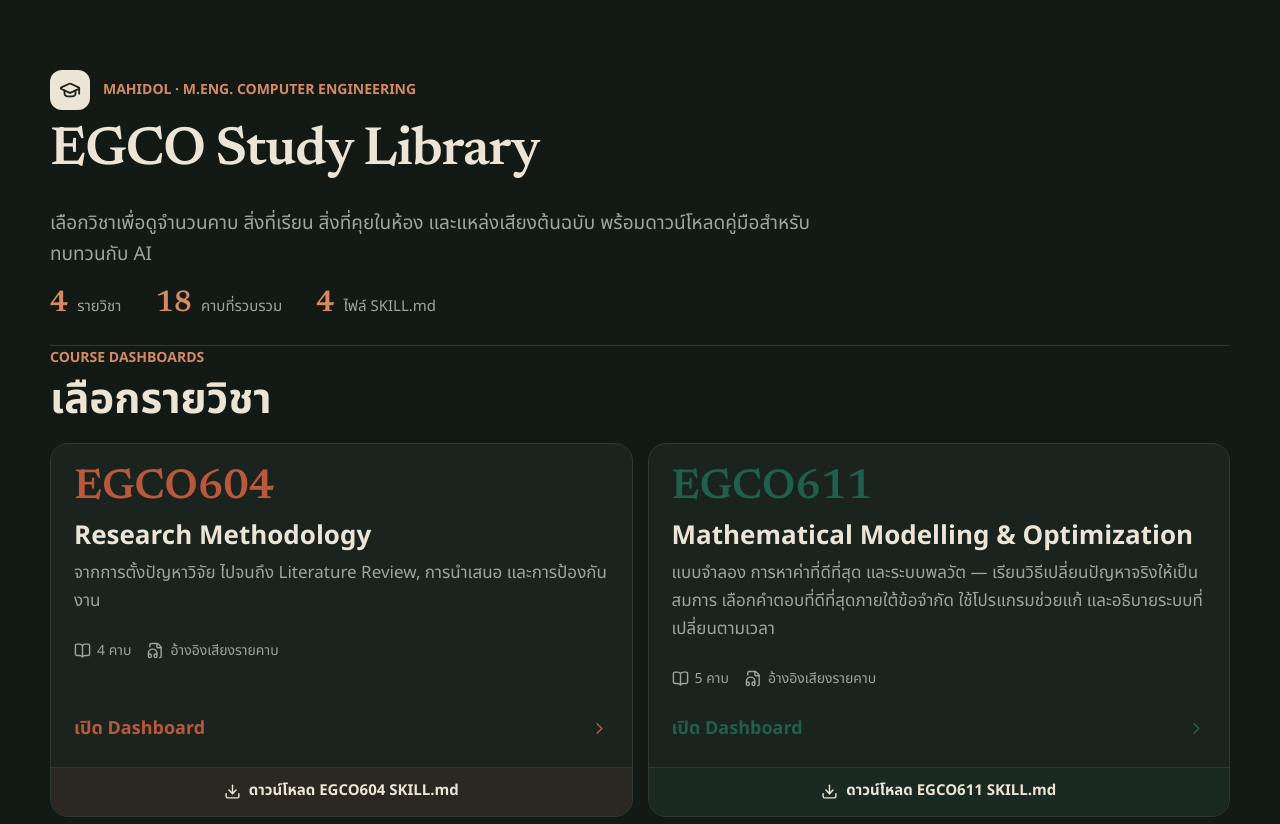
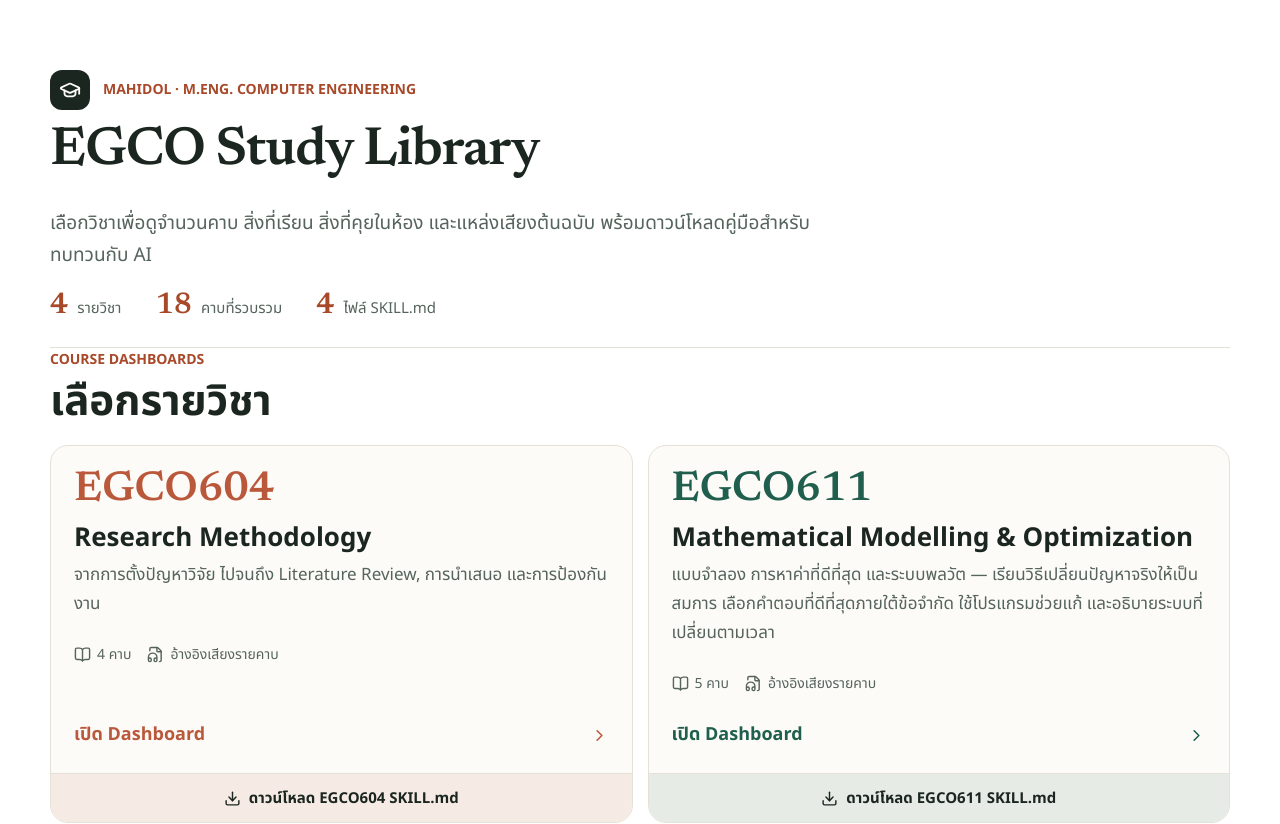
Before and after one commit to Nack-thanaphon/egco-study-library, a React (Vite) app: page / in a window 1280 px wide. Shown: the top 824 px of the page. Built offline with nearby package versions, Linux system fonts and the light colour scheme.

Commit message:
redesign: white background theme, full cascade audit, WCAG AA contrast

```diff
--- a/index.html
+++ b/index.html
@@ -3,7 +3,7 @@
   <head>
     <meta charset="UTF-8" />
     <meta name="viewport" content="width=device-width, initial-scale=1.0" />
-    <meta name="theme-color" content="#f7f2e8" />
+    <meta name="theme-color" content="#ffffff" />
     <meta name="description" content="Dashboard สรุปเนื้อหา EGCO แยกตามคาบ พร้อมแหล่งอ้างอิงและคู่มือ SKILL.md" />
     <title>EGCO Study Library</title>
   </head>
--- a/src/App.css
+++ b/src/App.css
@@ -1,24 +1,24 @@
 @import url('https://fonts.googleapis.com/css2?family=Noto+Sans+Thai:wght@400;500;600;700&family=Newsreader:opsz,wght@6..72,600&display=swap');
 
 :root {
-  --paper: #131a16;
-  --paper-strong: #1a231e;
-  --ink: #ece4d4;
-  --muted: #9aa79e;
-  --line: #2d3933;
-  --accent: #d68a63;
-  --accent-soft: #2a2018;
-  --green-soft: #213129;
-  --green: #9cc4ae;
-  --shadow: 0 18px 44px rgba(0, 0, 0, 0.35);
+  --paper: #ffffff;
+  --paper-strong: #fdfbf7;
+  --ink: #1c2620;
+  --muted: #55645c;
+  --line: #e4e1d7;
+  --accent: #a8492a;
+  --accent-soft: #faf1ec;
+  --green-soft: #eaf1ec;
+  --green: #1d5c46;
+  --shadow: 0 14px 34px rgba(28, 38, 32, 0.07);
 }
 
 * { box-sizing: border-box; }
 html { background: var(--paper); color: var(--ink); }
-body { margin: 0; min-width: 320px; min-height: 100vh; background: var(--paper); font-family: 'Noto Sans Thai', sans-serif; font-size: 18px; line-height: 1.65; -webkit-font-smoothing: antialiased; text-rendering: optimizeLegibility; }
+body { margin: 0; min-width: 320px; min-height: 100vh; background: var(--paper); font-family: 'Noto Sans Thai', sans-serif; font-size: 18px; line-height: 1.7; -webkit-font-smoothing: antialiased; text-rendering: optimizeLegibility; }
 button, input { font: inherit; }
 button, a { -webkit-tap-highlight-color: transparent; }
-button:focus-visible, a:focus-visible, input:focus-visible { outline: 3px solid rgba(186, 88, 59, .28); outline-offset: 3px; }
+button:focus-visible, a:focus-visible, input:focus-visible { outline: 3px solid rgba(168, 73, 42, .25); outline-offset: 3px; }
 
 .app-shell { width: min(1180px, calc(100% - 40px)); margin: 0 auto; padding: 36px 0 24px; }
 .library-header { display: flex; flex-direction: column; gap: 14px; padding: 34px 0 26px; border-bottom: 1px solid var(--line); }
@@ -53,14 +53,14 @@
 .course-description { max-width: 740px; margin: 14px 0 0; color: var(--muted); font-size: 19px; }
 .course-actions { display: flex; flex-wrap: wrap; gap: 11px 16px; align-items: center; margin-top: 20px; }
 .course-actions > span { color: var(--muted); font-size: 14px; }
-.download-skill { display: inline-flex; align-items: center; justify-content: center; gap: 8px; min-height: 45px; padding: 8px 14px; color: #16110d; background: var(--accent); border-radius: 11px; text-decoration: none; font-size: 16px; font-weight: 700; }
-.download-skill:hover { background: #e2a07d; }
+.download-skill { display: inline-flex; align-items: center; justify-content: center; gap: 8px; min-height: 45px; padding: 8px 14px; color: #ffffff; background: var(--accent); border-radius: 11px; text-decoration: none; font-size: 16px; font-weight: 700; }
+.download-skill:hover { background: #8f3c21; }
 
 .metrics { display: grid; grid-template-columns: repeat(3, minmax(0, 1fr)); gap: 12px; margin: 24px 0 48px; }
 .metric-card { display: flex; gap: 13px; align-items: center; min-width: 0; padding: 16px 18px; background: var(--paper-strong); border: 1px solid var(--line); border-radius: 14px; }
 .metric-primary { color: var(--ink); background: var(--green-soft); border-color: var(--line); }
 .metric-icon { display: grid; place-items: center; flex: 0 0 auto; width: 40px; height: 40px; background: var(--green-soft); color: var(--green); border-radius: 10px; }
-.metric-primary .metric-icon { background: rgba(214, 138, 99, .16); color: var(--accent); }
+.metric-primary .metric-icon { background: rgba(168, 73, 42, .12); color: var(--accent); }
 .metric-card div { display: flex; flex-direction: column; min-width: 0; }
 .metric-card strong { font-family: 'Newsreader', 'Noto Sans Thai', sans-serif; font-size: 32px; line-height: 1; }
 .metric-card span:last-child { color: var(--muted); font-size: 15px; }
@@ -70,7 +70,7 @@
 .section-heading { display: flex; justify-content: space-between; gap: 20px; align-items: end; margin-bottom: 20px; }
 .section-heading h2 { margin: 0; font-size: clamp(28px, 4vw, 42px); line-height: 1.1; }
 .search-box { display: flex; align-items: center; gap: 9px; width: min(380px, 100%); min-height: 48px; padding: 0 13px; color: var(--muted); background: var(--paper-strong); border: 1px solid var(--line); border-radius: 12px; }
-.search-box:focus-within { border-color: var(--accent); box-shadow: 0 0 0 3px rgba(186, 88, 59, .12); }
+.search-box:focus-within { border-color: var(--accent); box-shadow: 0 0 0 3px rgba(168, 73, 42, .12); }
 .search-box input { width: 100%; min-width: 0; border: 0; outline: 0; color: var(--ink); background: transparent; font-size: 17px; }
 
 .lecture-grid { display: grid; grid-template-columns: repeat(2, minmax(0, 1fr)); gap: 14px; }
@@ -112,14 +112,14 @@
 .content-section li { margin: 9px 0; padding-left: 5px; }
 .content-section li::marker { color: var(--accent); }
 .accent-section { background: var(--accent-soft); border-color: #e5bbaa; }
-.accent-section .content-title span { color: var(--accent); background: rgba(214, 138, 99, .14); }
+.accent-section .content-title span { color: var(--accent); background: rgba(168, 73, 42, .1); }
 
 .source-panel { position: sticky; top: 22px; padding: 22px; background: var(--paper-strong); border: 1px solid var(--line); border-radius: 18px; box-shadow: var(--shadow); }
 .source-icon { display: grid; place-items: center; width: 48px; height: 48px; margin-bottom: 20px; color: var(--paper-strong); background: var(--ink); border-radius: 13px; }
 .source-panel h2 { margin: 0; font-size: 23px; }
 .source-panel > p:not(.eyebrow):not(.privacy-note) { margin: 7px 0 17px; color: var(--muted); font-size: 16px; }
-.audio-link { display: flex; justify-content: center; align-items: center; gap: 8px; width: 100%; min-height: 48px; padding: 8px 14px; color: #16110d; background: var(--accent); border: 0; border-radius: 11px; text-decoration: none; font-weight: 700; }
-.audio-link.disabled { color: var(--muted); background: #232d26; cursor: not-allowed; }
+.audio-link { display: flex; justify-content: center; align-items: center; gap: 8px; width: 100%; min-height: 48px; padding: 8px 14px; color: #ffffff; background: var(--accent); border: 0; border-radius: 11px; text-decoration: none; font-weight: 700; }
+.audio-link.disabled { color: var(--muted); background: #f1efe9; cursor: not-allowed; }
 .source-note { display: flex; flex-direction: column; gap: 3px; margin-top: 22px; padding-top: 18px; border-top: 1px solid var(--line); }
 .source-note strong { font-size: 15px; }
 .source-note span, .privacy-note { color: var(--muted); font-size: 14px; }
```
